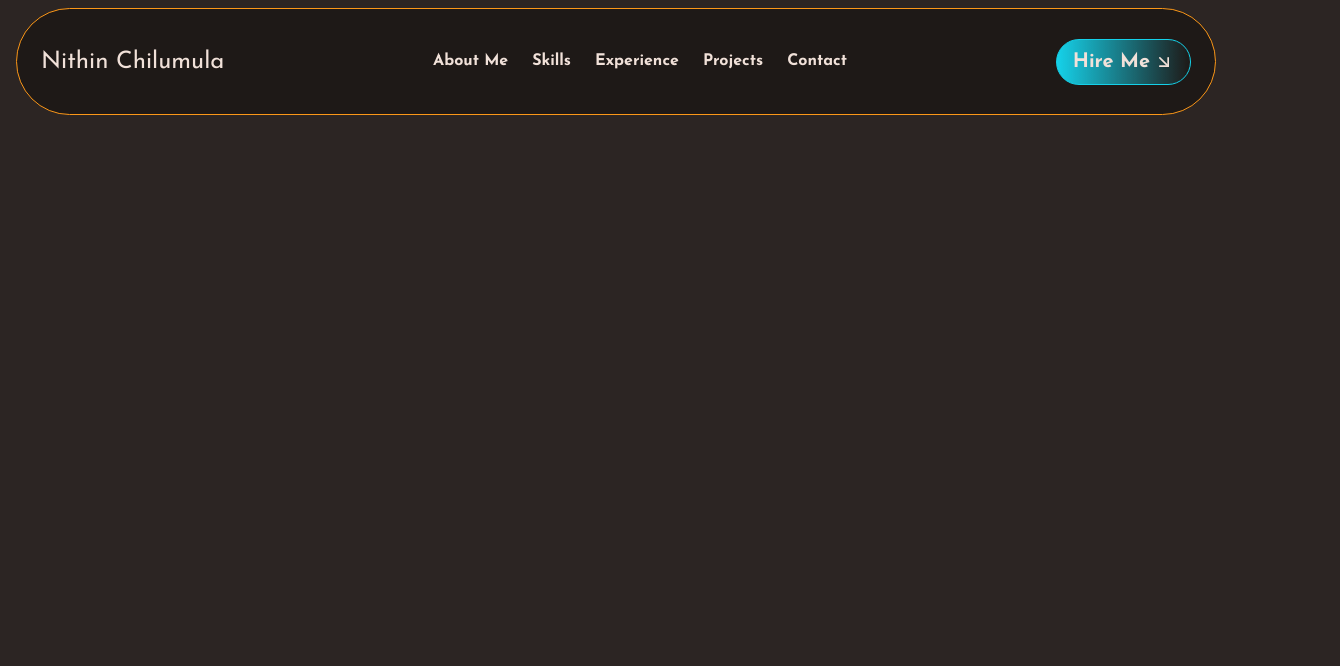
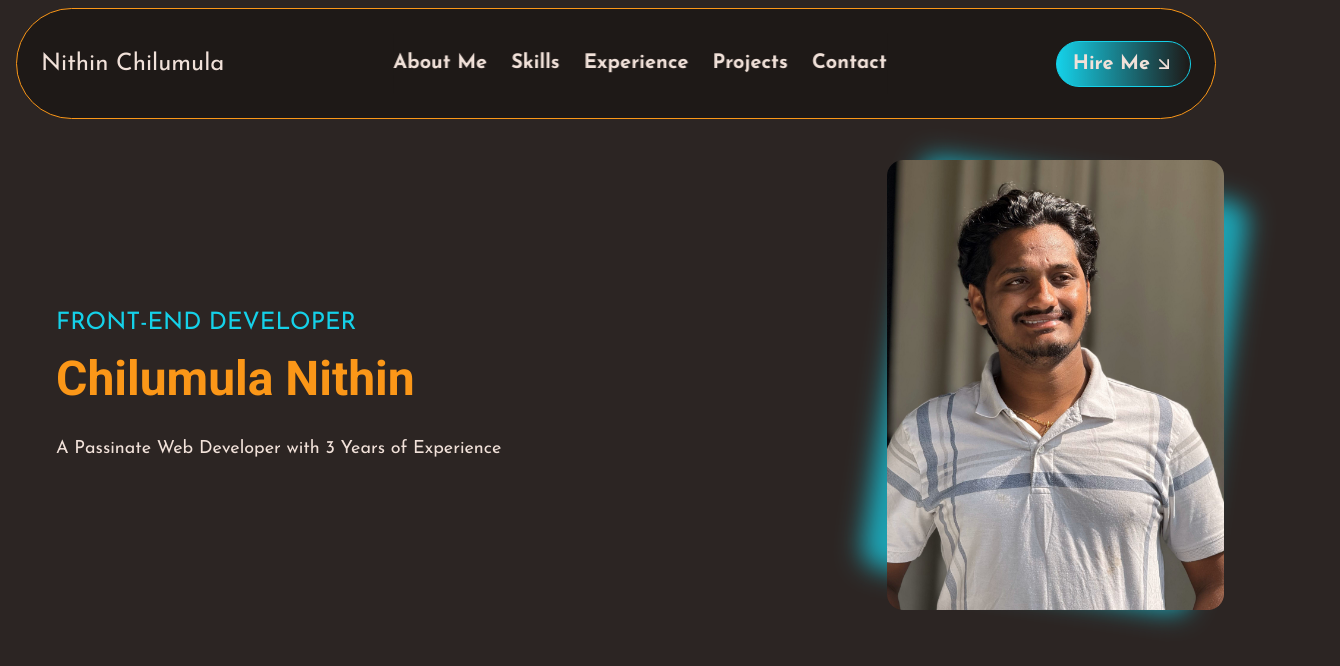
Before and after one commit to nithin077/portfolio, a React (Vite) app: page / in a window 1280 px wide. Shown: the top 666 px of the page, 1340 px wide, since content can reach past the window. Built offline with nearby package versions, Linux system fonts and the light colour scheme.

Commit message:
Home page added

```diff
--- a/src/App.jsx
+++ b/src/App.jsx
@@ -1,11 +1,13 @@
 import React from "react"
-import NavbarMain from "./components/NavbarMain"
+import NavbarMain from "./components/navbar/NavbarMain"
+import Body from "./components/home/Body"
 
 function App() {
 
   return (
     <main className="font-body">
       <NavbarMain />
+      <Body />
     </main>
   )
 }
--- a/src/components/NavbarLogo.jsx
+++ /dev/null
@@ -1,11 +0,0 @@
-import React from 'react'
-
-const NavbarLogo = () => {
-  return (
-    <div>
-        <h1 className='text-white text-2xl'>Nithin Chilumula</h1>
-    </div>
-  )
-}
-
-export default NavbarLogo
--- a/src/components/NavbarMain.jsx
+++ /dev/null
@@ -1,40 +0,0 @@
-import React from 'react'
-import NavbarLogo from './NavbarLogo'
-import { LuArrowDownRight } from 'react-icons/lu'
-
-const headerLinks= [
-    {link : "About Me", Section : "about"},
-    {link : "Skills", Section : "skills"},
-    {link : "Experience", Section : "experience"},
-    {link : "Projects", Section : "projects"},
-    {link : "Contact", Section : "contact"}
-]
-
-const NavbarMain = () => {
-  return (
-    <nav className='max-w-[1300px] mx-auto px-4 w-full fixed left-1/2 -translate-x-1/2 z-20 flex gap-4 mt-2'>
-        <div className='flex justify-between w-full max-w-[1200px] max-auto bg-black items-center p-6 rounded-r-full rounded-l-full border-[0.5px] border-orange'>
-            <NavbarLogo />
-            <div>
-                <ul className='flex gap-6 text-white font-bold text-center py-4'>
-                    {headerLinks.map((link,index) => {
-                        return (
-                            <li key={index} className='group'>
-                            <a href='#' className='cursor-pointer text-white hover:text-cyan transition-all duration-500'>{link.link}</a>
-                            <div className="mx-auto bg-cyan w-0 group-hover:w-full h-[1px] transition-all duration-500"></div>
-                        </li>
-                        )
-                    })}
-                </ul>
-            </div>
-            <div>
-                <button className='px-4 py-2 rounded-full text-xl font-bold text-white border-cyan border flex gap-1 items-center bg-gradient-to-r from-cyan hover:border-orange hover:scale-110 transition-all duration-500 hover:shadow-cyanShadow'>Hire Me
-                    <LuArrowDownRight />
-                </button>
-            </div>
-        </div>
-    </nav>
-  )
-}
-
-export default NavbarMain
--- /dev/null
+++ b/src/components/home/Body.jsx
@@ -0,0 +1,16 @@
+import React from 'react'
+import Description from "./Description"
+import Constant from '../../sharedcomponents/Constant'
+
+const Body = () => {
+  return (
+    <div className='pt-40 pb-16'>
+        <div className='flex md:flex-row sm:flex-col max-w-[1200px] mx-auto justify-between items-center relative px-4'>
+        <Description />
+        <Constant />
+        </div>
+    </div>
+  )
+}
+
+export default Body
--- /dev/null
+++ b/src/components/home/Description.jsx
@@ -0,0 +1,13 @@
+import React from 'react'
+
+const Description = () => {
+  return (
+    <div className='flex flex-col h-full gap-4 justify-center md:text-left sm:text-center'>
+        <h2 className='lg:text-2xl sm:text-xl uppercase text-cyan'>Front-End Developer</h2>
+        <h1 className='md:text-[2.8rem] lg:text-5xl sm:text-3xl font-bold font-specail text-orange'>Chilumula Nithin</h1>
+        <p className='text-lg mt-4 text-white'> A Passinate Web Developer with 3 Years of Experience</p>
+    </div>
+  )
+}
+
+export default Description
--- /dev/null
+++ b/src/components/navbar/NavbarLogo.jsx
@@ -0,0 +1,14 @@
+import React from 'react'
+
+const NavbarLogo = () => {
+  return (
+    <div>
+        <h1 className='text-white text-2xl sm:hidden md:block'>Nithin Chilumula</h1>
+        <h1 className="text-white font-special font-extrabold text-4xl sm:block md:hidden">
+            CN
+        </h1>
+    </div>
+  )
+}
+
+export default NavbarLogo
--- /dev/null
+++ b/src/components/navbar/NavbarMain.jsx
@@ -0,0 +1,39 @@
+import React from 'react'
+import NavbarLogo from './NavbarLogo'
+import { GiHamburgerMenu } from "react-icons/gi";
+import { useState } from 'react';
+import NavbarRouting from './NavbarRouting';
+import { LuArrowDownRight } from 'react-icons/lu'
+
+
+const NavbarMain = () => {
+  const [menuOpen, setMenuOpen] = useState(false);
+  const toggleMenu = () => {
+    setMenuOpen(!menuOpen);
+  }
+
+  return (
+    <nav className='max-w-[1300px] mx-auto px-4 w-full fixed left-1/2 -translate-x-1/2 z-20 flex gap-4 mt-2'>
+      <div className='flex justify-between w-full max-w-[1200px] max-auto bg-black items-center p-6 rounded-r-full rounded-l-full border-[0.5px] border-orange'>
+        <NavbarLogo />
+        <div className={`${menuOpen ? "sm:block" : "sm:hidden"} lg:block`}>
+          <NavbarRouting />
+        </div>
+        <div>
+          <button className='px-4 py-2 rounded-full text-xl font-bold text-white border-cyan border flex gap-1 items-center bg-gradient-to-r from-cyan hover:border-orange hover:scale-110 transition-all duration-500 hover:shadow-cyanShadow'>Hire Me
+            <div className='sm:hidden md:block'>
+              <LuArrowDownRight />
+            </div>
+          </button>
+        </div>
+      </div>
+      <div className='flex lg:hidden sm:block p-6 bg-black items-center justify-center rounded-full border-orange border-[0.5px]'>
+        <button className='text-2xl p-3 border border-orange rounded-full text-white' onClick={toggleMenu}>
+          <GiHamburgerMenu />
+        </button>
+      </div>
+    </nav>
+  )
+}
+
+export default NavbarMain
--- /dev/null
+++ b/src/components/navbar/NavbarRouting.jsx
@@ -0,0 +1,31 @@
+import React from 'react'
+
+
+
+const headerLinks = [
+    { link: "About Me", Section: "about" },
+    { link: "Skills", Section: "skills" },
+    { link: "Experience", Section: "experience" },
+    { link: "Projects", Section: "projects" },
+    { link: "Contact", Section: "contact" }
+]
+
+const NavbarRouting = () => {
+    return (
+        <div>
+            <ul className='flex gap-6 text-white font-bold text-center lg:flex-row sm:flex-col lg:relative sm:absolute sm:top-[120%] left-1/2 -translate-x-1/2 lg:text-md sm:text-xl sm:bg-cyan/30 backdrop-blur-lg lg:bg-black sm:w-full py-4'>
+                {headerLinks.map((link, index) => {
+                    return (
+                        <li key={index} className='group'>
+                            <a href='#' className='cursor-pointer text-white hover:text-cyan transition-all duration-500'>{link.link}</a>
+                            <div className="mx-auto bg-cyan w-0 group-hover:w-full h-[1px] transition-all duration-500"></div>
+                        </li>
+                    )
+                })}
+            </ul>
+
+        </div>
+    )
+}
+
+export default NavbarRouting
--- /dev/null
+++ b/src/sharedcomponents/Constant.jsx
@@ -0,0 +1,15 @@
+import React from 'react'
+import { RiRectangleLine } from "react-icons/ri";
+
+const Constant = () => {
+  return (
+    <div className='h-full flex items-center justify-center'>
+      <img src='../../public/images/Nithin.jpg' alt="Nithin" className='max-h-[450px] w-auto rounded-2xl'/>
+      <div className='absolute -z-10 justify-center items-center animate-pulse'>
+        <RiRectangleLine className='md:h-full sm:h-[120%] min-h-[500px] w-auto text-cyan blur-md animate-[spin_20s_linear_infinite]'/>
+      </div>
+    </div>
+  )
+}
+
+export default Constant
--- a/tailwind.config.js
+++ b/tailwind.config.js
@@ -5,6 +5,13 @@ export default {
     "./src/**/*.{js,ts,jsx,tsx}",
   ],
   theme: {
+    screens : {
+      sm : "350px",
+      md : "768px",
+      lg :"1024px",
+      xl : "1280px",
+      "2xl" : "1536px"
+    },
     colors : {
       brown: "#53423e",
       lightBrown: "#645550",
```
Also changed, not shown: public/images/Nithin.jpg (added).
